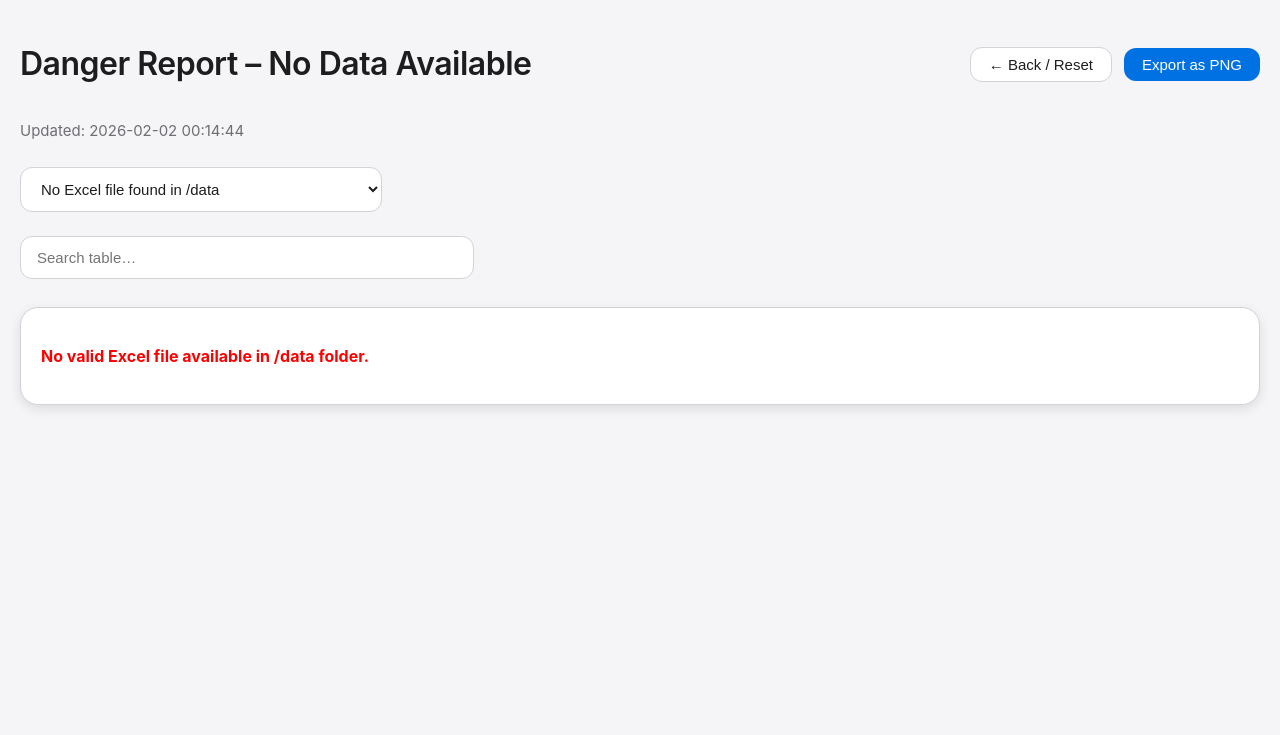
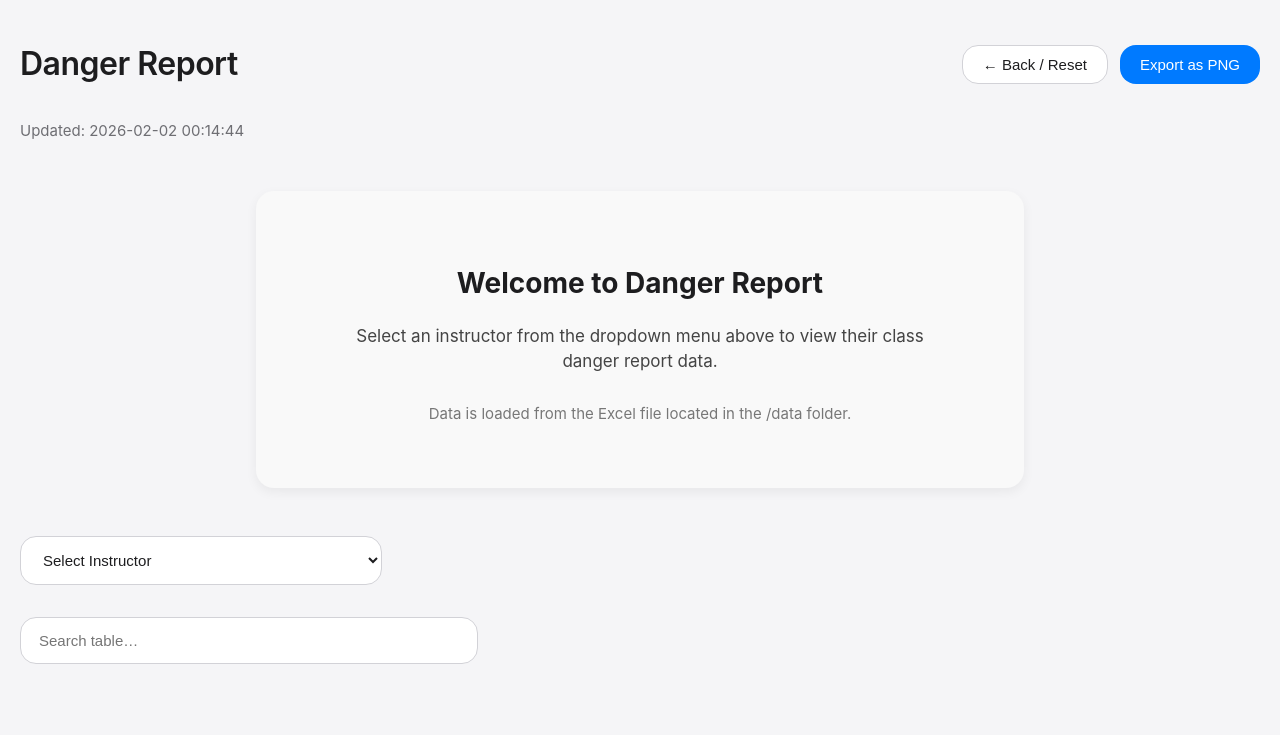
Before and after one commit to dmonroy98/danger-report, a Flask app: page / in a window 1280 px wide. Shown: the top 735 px of the page. Run offline with Flask 3, Linux system fonts and the light colour scheme.

Commit message:
New app.py

```diff
--- a/app.py
+++ b/app.py
@@ -50,7 +50,7 @@ def extract_day_code(class_name):
         return DAY_ORDER.get(code, 99)
     return 99
 
-# ─── Generate table HTML ────────────────────────────────────────────────────────
+# ─── Generate table HTML with updated Apple-inspired colors ─────────────────────
 def get_table_html(instructor):
     if EXCEL_PATH is None:
         return '<p style="color: red; font-weight: bold; padding: 20px;">No valid Excel file available in /data folder.</p>'
@@ -93,11 +93,18 @@ def get_table_html(instructor):
         else:
             print(f"Warning: No 'Class Name' column → no day sorting for {instructor}")
 
+        # ─── Apple-inspired muted palette ───────────────────────────────────────
         def row_background(row):
             day_num = extract_day_code(row.get('Class Name', pd.NA))
             colors = {
-                0: '#e6f3ff', 1: '#fff0e6', 2: '#f0fff0', 3: '#fff5e6',
-                4: '#f8e6ff', 5: '#f0f8ff', 6: '#fffafa', 99: '#f5f5f5'
+                0: '#f0f5ff',   # Monday     very pale blue-gray
+                1: '#fff4f0',   # Tuesday    extremely pale warm peach
+                2: '#f0fff4',   # Wednesday  very pale mint
+                3: '#fffaf0',   # Thursday   pale cream / warm off-white
+                4: '#f8f0ff',   # Friday     extremely pale lavender
+                5: '#f5f9ff',   # Saturday   pale cool blue-white
+                6: '#fdfdfd',   # Sunday     almost pure white with tiny warmth
+                99: '#f8f8f8'   # Unknown    very light neutral gray
             }
             bg_color = colors.get(day_num, '#ffffff')
             return [f'background-color: {bg_color}'] * len(row)
@@ -122,7 +129,7 @@ def get_table_html(instructor):
             error_msg += f'<p>Available columns: {", ".join(df.columns.tolist())}</p>'
         return error_msg
 
-# ─── Unified route ──────────────────────────────────────────────────────────────
+# ─── Unified route – no auto-display of first sheet ─────────────────────────────
 @app.route('/', defaults={'path': ''})
 @app.route('/<path:path>')
 def danger_report(path=''):
@@ -130,25 +137,45 @@ def danger_report(path=''):
 
     print(f"[DEBUG] Requested: /{path} ?instructor='{instructor_param}'")
 
-    instructor = instructor_param
+    instructor = None
+    table_html = None
+    message = None
 
-    if not instructor or instructor not in INSTRUCTORS:
-        if instructor_param:
-            print(f"[WARN] '{instructor_param}' not found in sheets")
-        instructor = INSTRUCTORS[0] if INSTRUCTORS and INSTRUCTORS[0] not in [
-            "No Excel file found in /data",
-            "Excel file found but cannot be read"
-        ] else "No Data Available"
+    if instructor_param:
+        if instructor_param in INSTRUCTORS:
+            instructor = instructor_param
+            table_html = get_table_html(instructor)
+        else:
+            print(f"[WARN] Requested instructor '{instructor_param}' not found in sheets")
+            message = f'''
+            <div style="text-align: center; padding: 32px; background: #fff5f5; border-radius: 12px; margin: 32px auto; max-width: 600px; border: 1px solid #ffcccc;">
+                <h3 style="color: #c41e3a; margin-bottom: 16px;">Instructor not found</h3>
+                <p style="margin-bottom: 20px;">"{instructor_param}" does not match any sheet in the Excel file.</p>
+                <p style="color: #555;">Please select a valid instructor from the dropdown above.</p>
+            </div>
+            '''
+    else:
+        message = '''
+        <div style="text-align: center; padding: 48px 24px; background: #f9f9f9; border-radius: 18px; margin: 48px auto; max-width: 720px; box-shadow: 0 4px 12px rgba(0,0,0,0.06);">
+            <h2 style="margin-bottom: 20px; font-size: 28px;">Welcome to Danger Report</h2>
+            <p style="font-size: 17px; color: #444; max-width: 580px; margin: 0 auto 28px;">
+                Select an instructor from the dropdown menu above to view their class danger report data.
+            </p>
+            <p style="color: #777; font-size: 15px;">
+                Data is loaded from the Excel file located in the /data folder.
+            </p>
+        </div>
+        '''
 
-    table_html = get_table_html(instructor)
     updated_at = datetime.now().strftime("%Y-%m-%d %H:%M:%S")
 
     return render_template(
         'danger_report.html',
-        instructor=instructor,
+        instructor=instructor or "Select an Instructor",
         instructors=INSTRUCTORS,
         table_html=table_html,
-        updated_at=updated_at
+        updated_at=updated_at,
+        message=message or ""
     )
 
 if __name__ == '__main__':
--- a/templates/danger_report.html
+++ b/templates/danger_report.html
@@ -5,29 +5,23 @@
     <meta name="viewport" content="width=device-width, initial-scale=1.0">
     <title>Danger Report – {{ instructor }}</title>
 
-    <!-- System font stack similar to Apple's San Francisco -->
     <style>
         :root {
-            --bg-primary:       #f5f5f7;
-            --bg-secondary:     #ffffff;
-            --text-primary:     #1d1d1f;
-            --text-secondary:   #6e6e73;
-            --border-color:     #d2d2d7;
-            --accent-blue:      #0071e3;
-            --accent-blue-hover:#0066cc;
-            --shadow-sm:        0 1px 3px rgba(0,0,0,0.08);
-            --shadow-md:        0 4px 12px rgba(0,0,0,0.10);
-            --radius-lg:        18px;
-            --radius-md:        12px;
-            --radius-sm:        8px;
+            --bg: #f5f5f7;
+            --card-bg: #ffffff;
+            --text: #1d1d1f;
+            --text-secondary: #6e6e73;
+            --border: #d2d2d7;
+            --accent: #007aff;
+            --accent-hover: #0066cc;
+            --radius: 16px;
+            --shadow: 0 4px 30px rgba(0,0,0,0.08);
         }
 
         body {
-            background: var(--bg-primary);
-            color: var(--text-primary);
+            background: var(--bg);
+            color: var(--text);
             font-family: -apple-system, BlinkMacSystemFont, "Segoe UI", Roboto, Helvetica, Arial, sans-serif;
-            -webkit-font-smoothing: antialiased;
-            -moz-osx-font-smoothing: grayscale;
             margin: 0;
             padding: 40px 20px;
             line-height: 1.5;
@@ -55,28 +49,28 @@
         .updated {
             color: var(--text-secondary);
             font-size: 15px;
-            margin: 8px 0 24px 0;
+            margin: 8px 0 28px 0;
         }
 
         .controls {
             display: flex;
             gap: 12px;
-            align-items: center;
         }
 
         .btn {
             font-size: 15px;
             font-weight: 500;
-            padding: 8px 18px;
-            border-radius: var(--radius-md);
+            padding: 10px 20px;
+            border-radius: var(--radius);
             transition: all 0.2s ease;
             cursor: pointer;
+            border: none;
         }
 
         .btn-reset {
             background: white;
-            border: 1px solid var(--border-color);
-            color: var(--text-primary);
+            border: 1px solid var(--border);
+            color: var(--text);
         }
 
         .btn-reset:hover {
@@ -84,65 +78,64 @@
         }
 
         .btn-export {
-            background: var(--accent-blue);
+            background: var(--accent);
             color: white;
-            border: none;
         }
 
         .btn-export:hover {
-            background: var(--accent-blue-hover);
+            background: var(--accent-hover);
         }
 
-        .form-select-wrapper {
+        .instructor-select {
             background: white;
-            border: 1px solid var(--border-color);
-            border-radius: var(--radius-md);
+            border: 1px solid var(--border);
+            border-radius: var(--radius);
             overflow: hidden;
             max-width: 360px;
-            margin-bottom: 24px;
+            margin-bottom: 32px;
         }
 
-        .form-select {
+        .instructor-select select {
             border: none;
             background: transparent;
             font-size: 15px;
-            padding: 12px 16px;
+            padding: 14px 18px;
             width: 100%;
-            color: var(--text-primary);
+            color: var(--text);
         }
 
-        .form-select:focus {
+        .instructor-select select:focus {
             outline: none;
-            box-shadow: 0 0 0 3px rgba(0, 113, 227, 0.2);
+            box-shadow: 0 0 0 3px rgba(0,122,255,0.2);
         }
 
         .search-box {
             max-width: 420px;
-            margin-bottom: 28px;
+            margin-bottom: 32px;
         }
 
         .search-input {
             width: 100%;
-            padding: 12px 16px;
+            padding: 14px 18px;
             font-size: 15px;
-            border: 1px solid var(--border-color);
-            border-radius: var(--radius-md);
+            border: 1px solid var(--border);
+            border-radius: var(--radius);
             background: white;
-            transition: border-color 0.2s;
+            transition: border-color 0.2s, box-shadow 0.2s;
         }
 
         .search-input:focus {
             outline: none;
-            border-color: var(--accent-blue);
-            box-shadow: 0 0 0 3px rgba(0, 113, 227, 0.15);
+            border-color: var(--accent);
+            box-shadow: 0 0 0 3px rgba(0,122,255,0.15);
         }
 
         .table-card {
-            background: white;
-            border-radius: var(--radius-lg);
+            background: var(--card-bg);
+            border-radius: var(--radius);
             overflow: hidden;
-            box-shadow: var(--shadow-md);
-            border: 1px solid var(--border-color);
+            box-shadow: var(--shadow);
+            border: 1px solid var(--border);
         }
 
         .table {
@@ -194,7 +209,7 @@
 <div class="container">
 
     <header>
-        <h1>Danger Report – {{ instructor }}</h1>
+        <h1>Danger Report{% if instructor and instructor != "Select an Instructor" %} – {{ instructor }}{% endif %}</h1>
         <div class="controls">
             <button class="btn btn-reset" onclick="window.location.href='/'">
                 ← Back / Reset
@@ -207,9 +222,16 @@
 
     <div class="updated">Updated: {{ updated_at }}</div>
 
+    {% if message %}
+        {{ message | safe }}
+    {% endif %}
+
     <!-- Instructor selector -->
-    <div class="form-select-wrapper">
-        <select name="instructor" class="form-select" onchange="window.location.href='/?instructor=' + encodeURIComponent(this.value)">
+    <div class="instructor-select">
+        <select onchange="window.location.href='/?instructor=' + encodeURIComponent(this.value)">
+            <option value="" disabled {% if not instructor or instructor == "Select an Instructor" %}selected{% endif %}>
+                Select Instructor
+            </option>
             {% for inst in instructors %}
                 <option value="{{ inst }}" {% if inst == instructor %}selected{% endif %}>
                     {{ inst }}
@@ -223,47 +245,39 @@
         <input type="text" id="searchInput" class="search-input" placeholder="Search table…">
     </div>
 
-    <!-- Main table card -->
+    <!-- Table -->
+    {% if table_html %}
     <div class="table-card">
         {{ table_html | safe }}
-    </div>
-
-    {% if 'Error' in table_html or not table_html %}
-    <div class="alert">
-        <strong>No data available</strong> or an error occurred while loading the sheet.
     </div>
     {% endif %}
 
 </div>
 
 <script>
-// Search filter
+// Search
 document.getElementById('searchInput').addEventListener('keyup', function() {
     const filter = this.value.toLowerCase();
     const rows = document.querySelectorAll('.table tbody tr');
     rows.forEach(row => {
-        const text = row.textContent.toLowerCase();
-        row.style.display = text.includes(filter) ? '' : 'none';
+        row.style.display = row.textContent.toLowerCase().includes(filter) ? '' : 'none';
     });
 });
 
-// PNG export
+// Export
 document.getElementById('exportBtn').addEventListener('click', function() {
-    const element = document.querySelector('.table-card');
-    if (!element) {
-        alert('No table found');
-        return;
-    }
+    const el = document.querySelector('.table-card') || document.querySelector('.container');
+    if (!el) return alert('Nothing to export');
 
-    html2canvas(element, {
+    html2canvas(el, {
         scale: 2,
         backgroundColor: null,
         logging: false
     }).then(canvas => {
-        const link = document.createElement('a');
-        link.download = `Danger_Report_${'{{ instructor }}'.replace(/\s+/g, '_')}.png`;
-        link.href = canvas.toDataURL('image/png');
-        link.click();
+        const a = document.createElement('a');
+        a.download = `Danger-Report_${'{{ instructor }}'.replace(/\s+/g, '_') || 'Overview'}.png`;
+        a.href = canvas.toDataURL('image/png');
+        a.click();
     }).catch(err => {
         console.error(err);
         alert('Export failed');
```
Also changed, not shown: other parts of templates/danger_report.html (+36 -15 lines).
